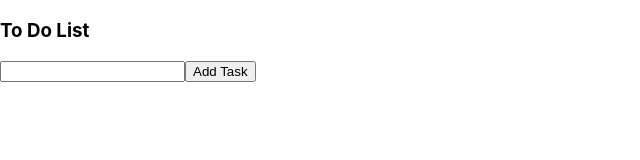
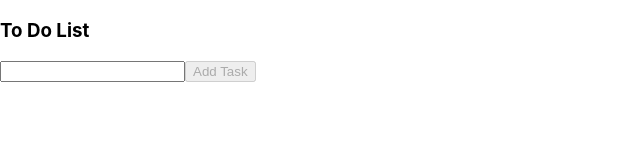
Before and after one commit to gaurishkamat/to-do-list, a React (Create React App) app: page / in a window 1280 px wide. Shown: the top 160 px of the page, without its empty margins (0-640 px from the left). Built offline with nearby package versions, Linux system fonts and the light colour scheme.

Commit message:
added delete listener

```diff
--- a/src/App.js
+++ b/src/App.js
@@ -13,8 +13,17 @@ class App extends React.Component {
     };
     this.textChangeListener = this.textChangeListener.bind(this);
     this.addTaskListener = this.addTaskListener.bind(this);
+    this.deleteTaskListener = this.deleteTaskListener.bind(this);
   }
 
+  /* clearInput = () => {
+    this.setState({
+      textValue: '',
+    });
+  }; */
+  //alt + shift + a
+
+  //formal parameter
   textChangeListener(event) {
     let value = event.target.value;
     this.setState({
@@ -22,7 +31,8 @@ class App extends React.Component {
     });
   }
 
-  addTaskListener() {
+  addTaskListener(event) {
+    event.preventDefault();
     let task = {
       taskName: this.state.textValue,
       created: getCurrentDate(),
@@ -33,6 +43,17 @@ class App extends React.Component {
 
     this.setState({
       list: arr,
+      textValue: '',
+    });
+  }
+
+  deleteTaskListener(id) {
+    let newList = this.state.list.filter((item) => {
+      return item.id !== id;
+    });
+
+    this.setState({
+      list: newList,
     });
   }
 
@@ -40,22 +61,31 @@ class App extends React.Component {
   render() {
     return (
       <div>
+        <form>
           <h3>To Do List</h3>
           <input
             type='text'
             value={this.state.textValue}
             onChange={this.textChangeListener}
           />
-        <button onClick={this.addTaskListener}>Add Task</button>
+          <button
+            onClick={this.addTaskListener}
+            disabled={!this.state.textValue.length}>
+            Add Task
+          </button>
+          {/* <button onClick={this.clearInput}>Clear Input</button> */}
           {this.state.list.map((listItem) => {
             return (
               <div className='list-item' key={listItem.id}>
                 <p>{listItem.taskName}</p>
                 <p>{listItem.created}</p>
-              <button>Delete</button>
+                <button onClick={() => this.deleteTaskListener(listItem.id)}>
+                  Delete
+                </button>
               </div>
             );
           })}
+        </form>
       </div>
     );
   }
```
Lines whose indentation alone changed are shown as unchanged.
